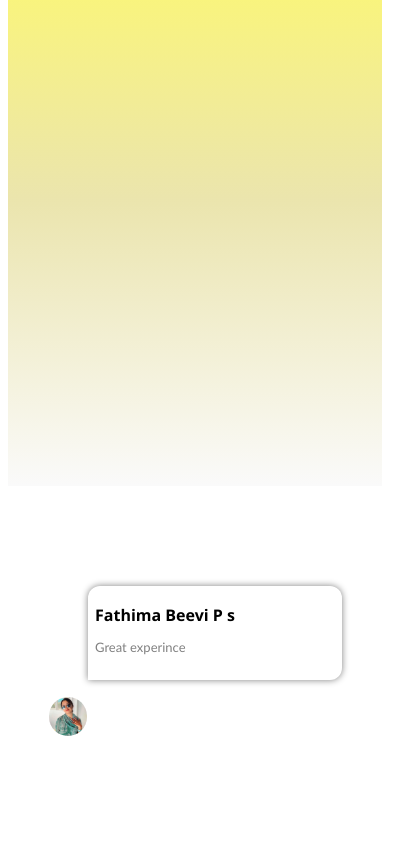
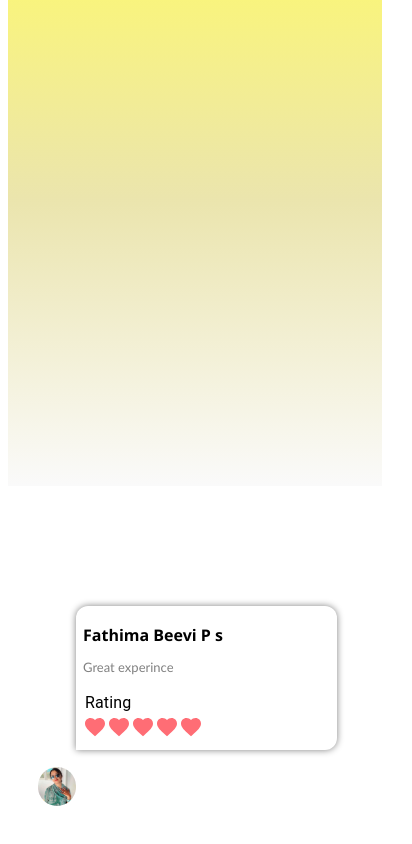
Before and after one commit to Mohammed-Ashid/webpageOne, a React (Vite) app: page / in a window 390 px wide. Shown: the part 2513-3357 px from the top of the page, 412 px wide, since content can reach past the window. Built offline with nearby package versions, Linux system fonts and the light colour scheme.

Commit message:
updated review component added rating component

```diff
--- a/package.json
+++ b/package.json
@@ -1 +1 @@
-{"homepage":"https://Mohammed-Ashid.github.io/webpageOne","name":"hkr_ind","private":true,"version":"0.0.0","type":"module","scripts":{"predeploy":"npm run build","deploy":"gh-pages -d dist","dev":"vite","build":"vite build","lint":"eslint .","preview":"vite preview"},"dependencies":{"react":"^18.3.1","react-countup":"^6.5.3","react-dom":"^18.3.1","react-icons":"^5.3.0"},"devDependencies":{"@eslint/js":"^9.13.0","@types/react":"^18.3.12","@types/react-dom":"^18.3.1","@vitejs/plugin-react":"^4.3.3","eslint":"^9.13.0","eslint-plugin-react":"^7.37.2","eslint-plugin-react-hooks":"^5.0.0","eslint-plugin-react-refresh":"^0.4.14","gh-pages":"^6.2.0","globals":"^15.11.0","vite":"^5.4.10"}}
+{"homepage":"https://Mohammed-Ashid.github.io/webpageOne","name":"hkr_ind","private":true,"version":"0.0.0","type":"module","scripts":{"predeploy":"npm run build","deploy":"gh-pages -d dist","dev":"vite","build":"vite build","lint":"eslint .","preview":"vite preview"},"dependencies":{"@emotion/react":"^11.13.3","@emotion/styled":"^11.13.0","@mui/icons-material":"^6.1.6","@mui/material":"^6.1.6","react":"^18.3.1","react-countup":"^6.5.3","react-dom":"^18.3.1","react-icons":"^5.3.0"},"devDependencies":{"@eslint/js":"^9.13.0","@types/react":"^18.3.12","@types/react-dom":"^18.3.1","@vitejs/plugin-react":"^4.3.3","eslint":"^9.13.0","eslint-plugin-react":"^7.37.2","eslint-plugin-react-hooks":"^5.0.0","eslint-plugin-react-refresh":"^0.4.14","gh-pages":"^6.2.0","globals":"^15.11.0","vite":"^5.4.10"}}
--- /dev/null
+++ b/src/Components/CustomizedRating.jsx
@@ -0,0 +1,34 @@
+import * as React from 'react';
+import { styled } from '@mui/material/styles';
+import Box from '@mui/material/Box';
+import Rating from '@mui/material/Rating';
+import FavoriteIcon from '@mui/icons-material/Favorite';
+import FavoriteBorderIcon from '@mui/icons-material/FavoriteBorder';
+import Typography from '@mui/material/Typography';
+
+const StyledRating = styled(Rating)({
+  '& .MuiRating-iconFilled': {
+    color: '#ff6d75',
+  },
+  '& .MuiRating-iconHover': {
+    color: '#ff3d47',
+  },
+});
+
+export default function CustomizedRating() {
+  return (
+    <Box sx={{ '& > legend': { mt: 2 } }}>
+      <Typography component="legend">Rating</Typography>
+      <StyledRating
+        name="customized-color"
+        defaultValue={5}
+        getLabelText={(value) => `${value} Heart${value !== 1 ? 's' : ''}`}
+        precision={0.5}
+        icon={<FavoriteIcon fontSize="inherit" />}
+        emptyIcon={<FavoriteBorderIcon fontSize="inherit" />}
+      />
+      {/* <Typography component="legend">10 stars</Typography>
+      <Rating name="customized-10" defaultValue={2} max={10} /> */}
+    </Box>
+  );
+}
--- a/src/Components/ReviewComponent.jsx
+++ b/src/Components/ReviewComponent.jsx
@@ -1,6 +1,7 @@
 import React from 'react'
 import '../Styles/ReviewComponent.css'
 import reviewImg1 from '/Images/Screenshot_20240202-165344~2.png'
+import CustomizedRating from './CustomizedRating'
 function ReviewComponent() {
   return (
     <div className='ReviewComponent-main-div'>
@@ -11,6 +12,7 @@ function ReviewComponent() {
             <div className='ReviewComment'>
 <h1>Fathima Beevi P s</h1>
 <p>Great experince</p>
+<CustomizedRating/>
             </div>
         </div>
     </div>
--- a/src/Styles/ReviewComponent.css
+++ b/src/Styles/ReviewComponent.css
@@ -13,54 +13,33 @@
     height:100%;
     /* background-color: red; */
     display: flex;
+    padding: 0;
 }
 .ReviewImage{
     width:20%;
-    height: 100%;
     /* background-color: aqua; */
     display: flex;
-    align-items: center;
-    justify-content: center;
-    padding-top: 120px;
+    align-items: flex-end;
+    justify-content: flex-end;
+    /* padding-top: 120px; */
 }
 .ReviewImage img{
     height:5vw;
     border-radius: 100px;
 }
 .ReviewComment {
-    position: relative;
-    top: 20px;
+    margin-top: 20px;
     right: 40px;
-    height: 7vw;
-    width: 80%; /* Adjust the width as needed */
+    height: 50%;
+    width: 80%;
     background-color: white;
     box-shadow: 0px 0px 7px grey;
-    padding: 30px;
+    padding-top: 0;
+    padding-left: 20px;
+    padding-bottom: 30px;
     border-radius: 12px 12px 12px 0px;
-    overflow: auto;
+    overflow: hidden;
 }
-
-/* .ReviewComment::before {
-    content: '';
-
-    position: absolute;
-    bottom: 1px;
-    left: 15px;
-    border: 15px solid transparent;
-    border-top-color: rgb(255, 255, 255);
-    transform: translateY(100%) translateX(-50%);
-}
-
-.ReviewComment::after {
-    content: '';
-    position: absolute;
-    bottom: -1px;
-    left: 15px;
-    border: 15px solid transparent;
-    border-top-color: rgba(96, 83, 83, 0.404);
-    transform: translateY(100%) translateX(-50%);
-    z-index: -1;
-} */
 .ReviewComment h1 {
     font-family: 'Segoe UI', Tahoma, Geneva, Verdana, sans-serif0;
 }
@@ -72,17 +51,22 @@
     .ReviewComponent-main-div{
         position: relative;
         justify-content: flex-start;
+        padding-bottom: 0;
+        padding-left: 30px;
+
     }
     .ReviewBox{
-        width:100%;
+        width:80%;
         height:100%;
         display: flex;
     }
 
     .ReviewImage {
-        padding-top: 0;
-        width: 50%; /* Adjust width of image container */
+        /* padding-top: 0; */
+        width: 13%; /* Adjust width of image container */
         height: auto;
+        margin-bottom: 70px;
+        justify-content: normal;
     }
 
     .ReviewImage img {
@@ -93,8 +77,9 @@
         width: 100%; /* Full width for small screens */
         top: 30px;
         right: 30;
-        height:80px;
+        height:130px;
         padding: 07px;
+        margin-top: 50px;
     }
     .ReviewComment h1{
         font-size: medium;
```
Also changed, not shown: 1 other file (tests, documents, lock files or other folders).
